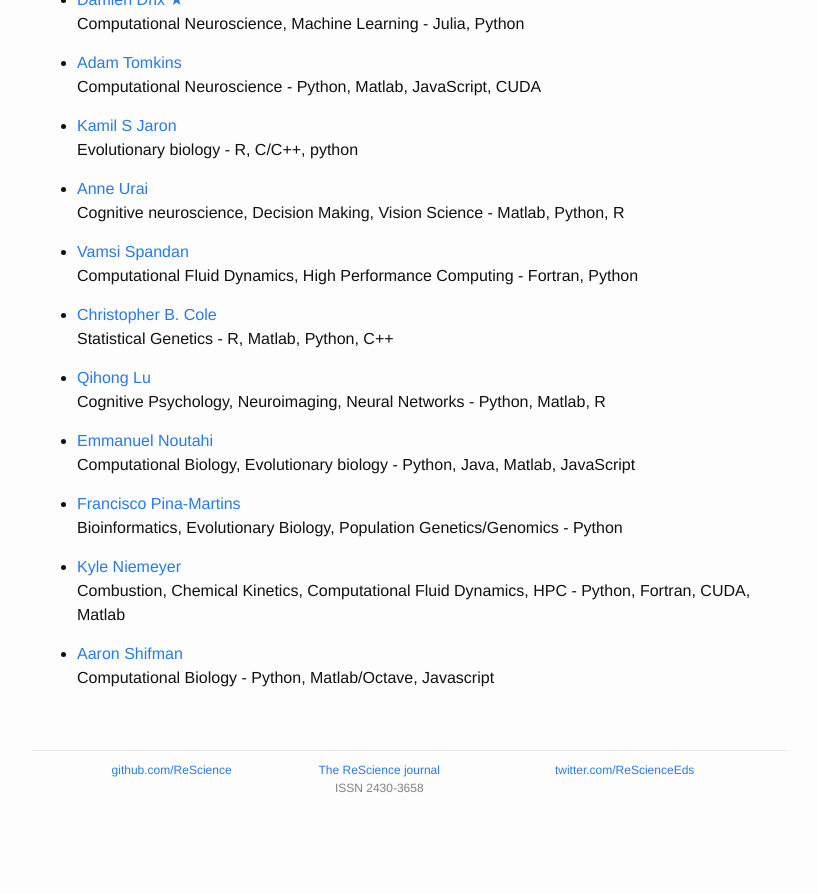
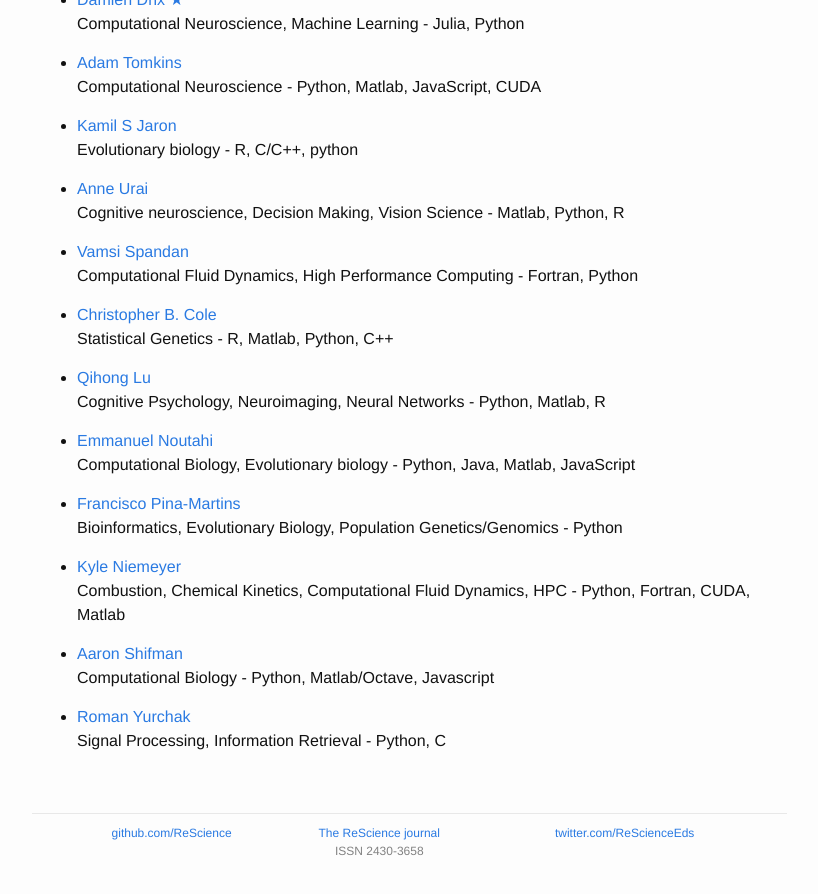
Before and after one commit to ReScience/rescience.github.io, a Jekyll site: the page built from 04-board.md, in a window 1280 px wide and 900 px high, scrolled down 4258 px. Shown: the top 894 px of the window, without its empty margins (223-1041 px from the left). Built offline with Jekyll 4.4.1, drawn with Linux system fonts in a browser that asks for light colours; before the commit the page ends 5095 px from its top, so only the background shows below that.

Commit message:
Updated board

```diff
--- a/04-board.md
+++ b/04-board.md
@@ -235,3 +235,6 @@ accepts submissions in other open source languages.
 
 * [Aaron Shifman](https://github.com/aaronshifman)
   Computational Biology - Python, Matlab/Octave, Javascript
+
+* [Roman Yurchak](https://github.com/rth)
+  Signal Processing, Information Retrieval - Python, C
```
